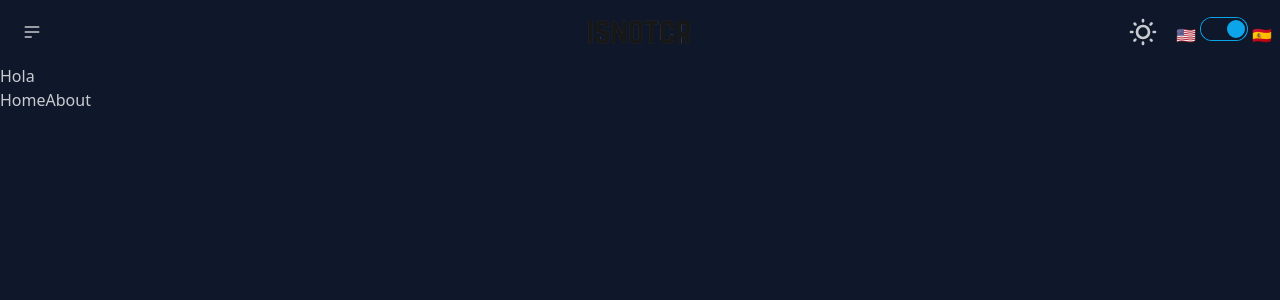
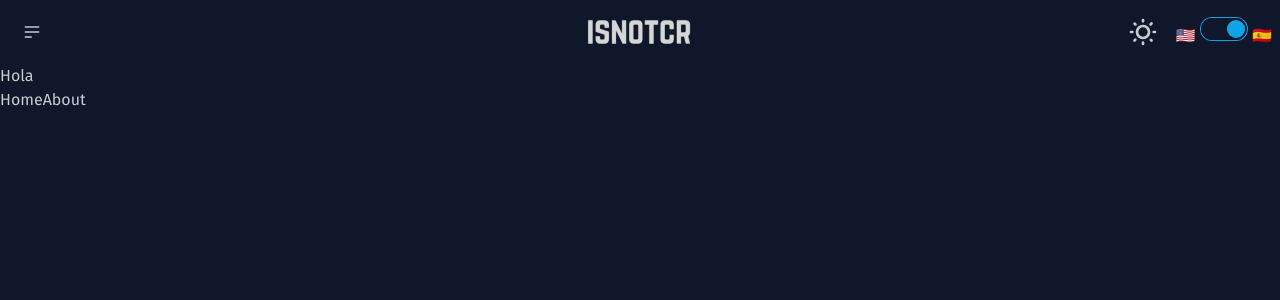
Before and after one commit to Isnotcristhianr/PortfolioVueIsnotCristhianr, a Vue app: page / in a window 1280 px wide. Shown: the top 300 px of the page. Built offline with nearby package versions, Linux system fonts and the light colour scheme.

Commit message:
Update fonts and theme configuration

```diff
--- a/src/assets/main.css
+++ b/src/assets/main.css
@@ -1,3 +1,6 @@
+/* FONTS */
+@import url('https://fonts.googleapis.com/css2?family=Fira+Sans:ital,wght@0,100;0,200;0,300;0,400;0,500;0,600;0,700;0,800;0,900;1,100;1,200;1,300;1,400;1,500;1,600;1,700;1,800;1,900&display=swap');
+
 @tailwind base;
 @tailwind components;
 @tailwind utilities;
--- a/src/components/navbar/NavBar.vue
+++ b/src/components/navbar/NavBar.vue
@@ -1,5 +1,5 @@
 <script setup lang="ts">
-import { computed } from 'vue'
+import { ref, computed } from 'vue'
 // Importamos el hook useI18n para manejar los idiomas
 import { useI18n } from 'vue-i18n'
 
@@ -11,10 +11,18 @@ const toggleLanguage = (event: Event) => {
   locale.value = isChecked ? 'es' : 'en'
 }
 
-// Computed property para determinar el tema
+// Coambio de tema
+const currentTheme = ref(document.documentElement.getAttribute('data-theme') || 'corporate')
+
 const themeClass = computed(() => {
-  return document.documentElement.classList.contains('theme-dark') ? 'theme-dark' : 'theme-light'
+  return currentTheme.value === 'night' ? 'night' : 'corporate'
 })
+
+// Función para cambiar el tema
+const toggleTheme = () => {
+  currentTheme.value = currentTheme.value === 'night' ? 'corporate' : 'night'
+  document.documentElement.setAttribute('data-theme', currentTheme.value)
+}
 
 </script>
 
@@ -52,17 +60,13 @@ const themeClass = computed(() => {
 
       <div class="navbar-center">
         <a class="btn btn-ghost text-xl">
-          <div v-bind:class="themeClass">
+          <div>
             <img
               v-if="themeClass === 'night'"
               src="../../../src/assets/imgs/navbar/2.png"
-              alt="logo"
+              alt="logo-night"
             />
-            <img
-              v-else
-              src="../../../src/assets/imgs/navbar/1.png"
-              alt="logo"
-            />
+            <img v-else src="../../../src/assets/imgs/navbar/1.png" alt="logo-day" />
           </div>
         </a>
       </div>
@@ -71,7 +75,7 @@ const themeClass = computed(() => {
         <!-- Modo claro/oscuro -->
         <div class="btn btn-ghost">
           <label class="swap swap-rotate">
-            <input type="checkbox" class="theme-controller" value="corporate" />
+            <input type="checkbox" class="theme-controller" value="corporate" @change="toggleTheme"/>
             <!-- sun icon -->
             <svg
               class="swap-off h-8 w-8 fill-current"
--- a/tailwind.config.js
+++ b/tailwind.config.js
@@ -7,7 +7,11 @@ export default {
   ],
   darkMode: 'class', // or 'media' or 'class'
   theme: {
-    extend: {},
+    extend: {
+      fontFamily: {
+        sans: ['Fira Sans', 'Comic Sans MS', 'Sans-serif'],
+      },
+    },
   },
   plugins: [
     //daisyUi
```
